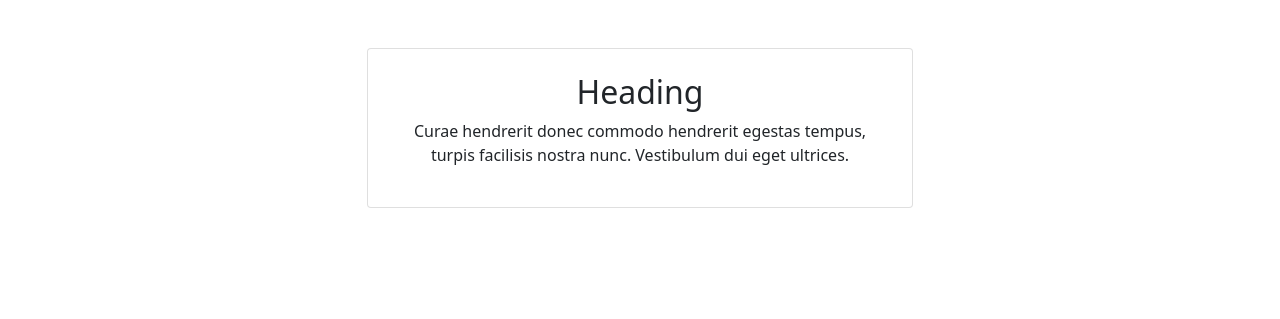
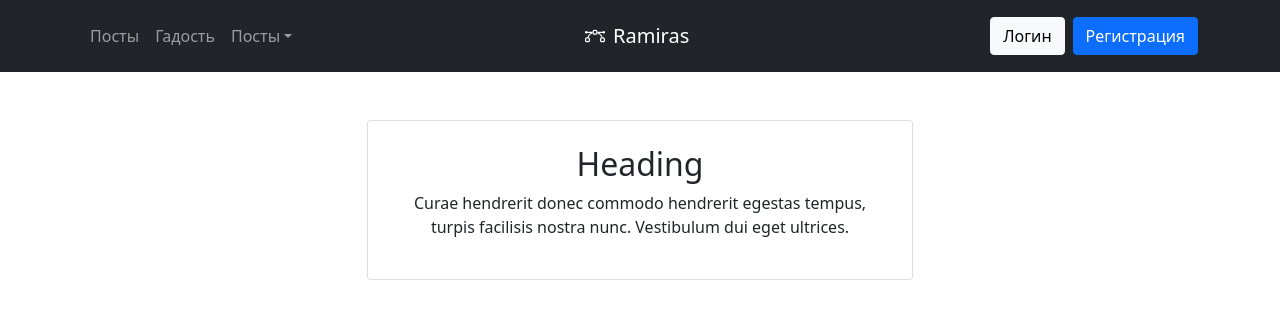
Before and after one commit to Ramiras123/site_django, a Django app: template templates/blog/user_posts.html in a window 1280 px wide. Shown: the top 319 px of the page. Run offline with Django 4.2, Linux system fonts and the light colour scheme; the template is opened without the code that fills it, so the values that code supplies are empty; some libraries are stand-ins or nearby versions.

Commit message:
добавлен navbar добавлены скрипты для работы dropdown

```diff
--- a/templates/nav/navbar.html
+++ b/templates/nav/navbar.html
@@ -0,0 +1,24 @@
+<nav class="navbar navbar-dark navbar-expand-md bg-dark py-3">
+    <div class="container"><a class="navbar-brand d-flex align-items-center" href="#"><span class="bs-icon-sm bs-icon-rounded bs-icon-primary d-flex justify-content-center align-items-center me-2 bs-icon"><svg class="bi bi-bezier" xmlns="http://www.w3.org/2000/svg" width="1em" height="1em" fill="currentColor" viewBox="0 0 16 16">
+                    <path fill-rule="evenodd" d="M0 10.5A1.5 1.5 0 0 1 1.5 9h1A1.5 1.5 0 0 1 4 10.5v1A1.5 1.5 0 0 1 2.5 13h-1A1.5 1.5 0 0 1 0 11.5v-1zm1.5-.5a.5.5 0 0 0-.5.5v1a.5.5 0 0 0 .5.5h1a.5.5 0 0 0 .5-.5v-1a.5.5 0 0 0-.5-.5h-1zm10.5.5A1.5 1.5 0 0 1 13.5 9h1a1.5 1.5 0 0 1 1.5 1.5v1a1.5 1.5 0 0 1-1.5 1.5h-1a1.5 1.5 0 0 1-1.5-1.5v-1zm1.5-.5a.5.5 0 0 0-.5.5v1a.5.5 0 0 0 .5.5h1a.5.5 0 0 0 .5-.5v-1a.5.5 0 0 0-.5-.5h-1zM6 4.5A1.5 1.5 0 0 1 7.5 3h1A1.5 1.5 0 0 1 10 4.5v1A1.5 1.5 0 0 1 8.5 7h-1A1.5 1.5 0 0 1 6 5.5v-1zM7.5 4a.5.5 0 0 0-.5.5v1a.5.5 0 0 0 .5.5h1a.5.5 0 0 0 .5-.5v-1a.5.5 0 0 0-.5-.5h-1z"></path>
+                    <path d="M6 4.5H1.866a1 1 0 1 0 0 1h2.668A6.517 6.517 0 0 0 1.814 9H2.5c.123 0 .244.015.358.043a5.517 5.517 0 0 1 3.185-3.185A1.503 1.503 0 0 1 6 5.5v-1zm3.957 1.358A1.5 1.5 0 0 0 10 5.5v-1h4.134a1 1 0 1 1 0 1h-2.668a6.517 6.517 0 0 1 2.72 3.5H13.5c-.123 0-.243.015-.358.043a5.517 5.517 0 0 0-3.185-3.185z"></path>
+                </svg></span><span>Ramiras</span></a><button class="navbar-toggler" data-bs-toggle="collapse" data-bs-target="#navcol-6"><span class="visually-hidden">Toggle navigation</span><span class="navbar-toggler-icon"></span></button>
+        <div id="navcol-6" class="collapse navbar-collapse flex-grow-0 order-md-first">
+            <ul class="navbar-nav me-auto">
+                <li class="nav-item"><a class="nav-link" href="#">Посты</a></li>
+                <li class="nav-item"><a class="nav-link" href="">Гадость</a></li>
+                <li class="nav-item dropdown">
+                    <a class="dropdown-toggle nav-link" aria-expanded="false" data-bs-toggle="dropdown" href="#">Посты</a>
+                    <div class="dropdown-menu">
+                        <a class="dropdown-item" href="#">Все посты</a>
+                        <a class="dropdown-item" href="#">классика</a>
+                        <a class="dropdown-item" href="{% url 'blog:user-posts-list' user %}">Мои посты</a>
+                    </div>
+                </li>
+            </ul>
+            <ul class="navbar-nav me-auto">
+            <div class="d-md-none my-2"><button class="btn btn-light me-2" type="button">Button</button><button class="btn btn-primary" type="button">Button</button></div>
+        </div>
+        <div class="d-none d-md-block"><a class="btn btn-light me-2" role="button" href="#">Логин</a><a class="btn btn-primary" role="button" href="#">Регистрация</a></div>
+    </div>
+</nav>
--- a/templates/templates_projects/base.html
+++ b/templates/templates_projects/base.html
@@ -5,6 +5,8 @@
     <meta charset="utf-8">
     <meta name="viewport" content="width=device-width, initial-scale=1">
     <!-- Bootstrap CSS -->
+    <script src="https://code.jquery.com/jquery-3.1.0.js"></script>
+    <script src="https://cdn.jsdelivr.net/npm/bootstrap@5.0.0-beta1/dist/js/bootstrap.bundle.min.js?cdv=40" type="text/javascript"></script>
     <link href="https://cdn.jsdelivr.net/npm/bootstrap@5.0.2/dist/css/bootstrap.min.css" rel="stylesheet" integrity="sha384-EVSTQN3/azprG1Anm3QDgpJLIm9Nao0Yz1ztcQTwFspd3yD65VohhpuuCOmLASjC" crossorigin="anonymous">
     <title>
         {% block title %}
```
